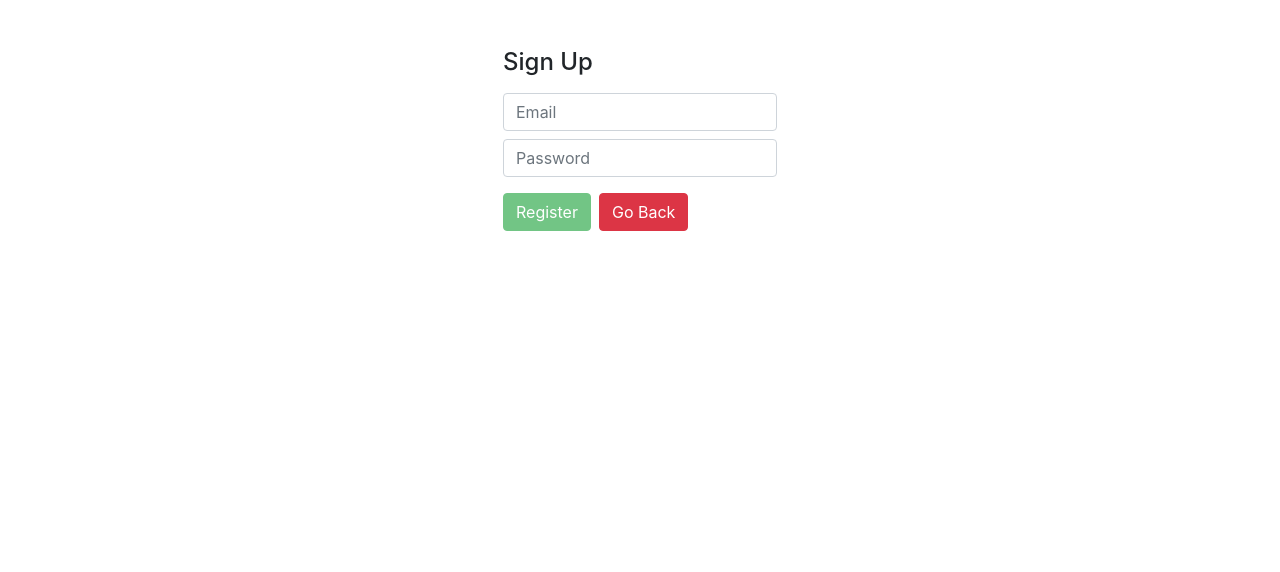
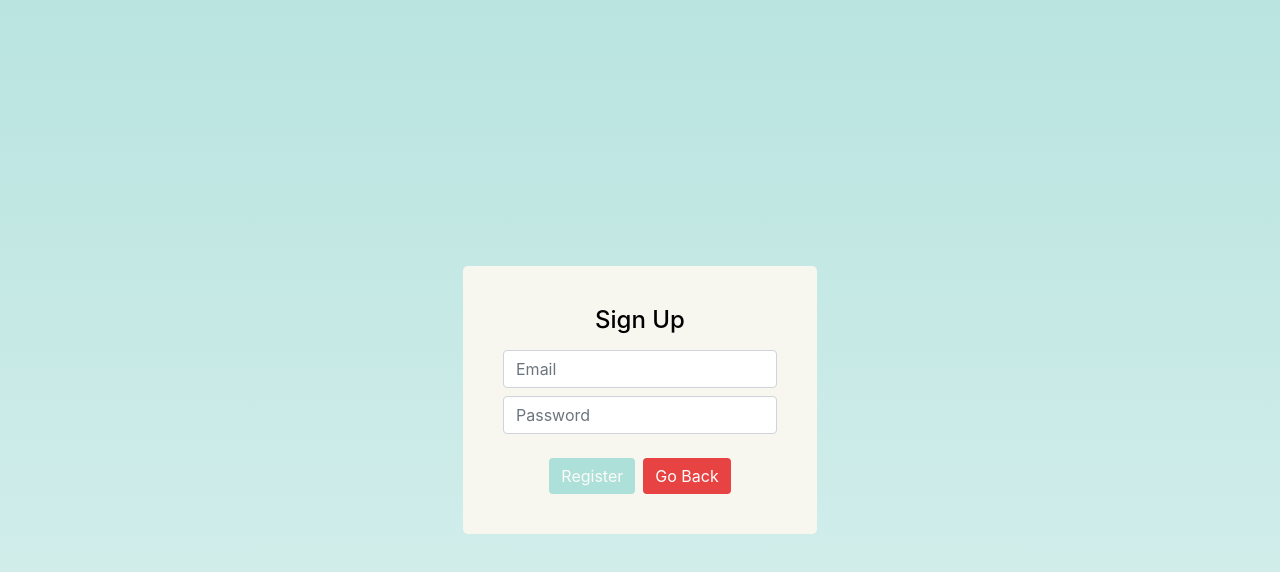
Before and after one commit to BertoPolo/numentech, a React (Create React App) app: page /register in a window 1280 px wide. Shown: the top 572 px of the page. Built offline with nearby package versions, Linux system fonts and the light colour scheme; the HTML template or start-up script is replaced by a standard one.

Commit message:
style /register

```diff
--- a/src/App.css
+++ b/src/App.css
@@ -12,11 +12,11 @@
     font-size: 400% !important;
   }
 }
-/* .transparencywWhiteBox {
-  background-color: #e9e3e3a6;
+.transparencywWhiteBox {
+  background-color: #f7f7f0;
   color: black;
   border-radius: 5px;
-} */
+}
 
 .buttonLogin {
   background: #0fbcaf !important;
@@ -27,8 +27,24 @@
 .buttonLogin:disabled {
   background: #87d4ce !important;
 }
+
 .btnSignup {
   background: #fcae1e !important;
+}
+.btnSignup:hover {
+  background: #ce8d15 !important;
+}
+
+.btnBack {
+  background: #e84343 !important;
+}
+.btnBack:hover {
+  background: #c63b3b !important;
+}
+
+.registerBg {
+  background: rgb(218, 241, 239);
+  background: linear-gradient(0deg, rgba(218, 241, 239, 1) 0%, rgba(185, 228, 223, 1) 100%);
 }
 
 .login-container {
--- a/src/components/LoginFormBox.jsx
+++ b/src/components/LoginFormBox.jsx
@@ -63,7 +63,7 @@ const FormBox = () => {
 
     return (
         <>
-            <Form className="login-container" onSubmit={createToken}>
+            <Form className="login-container" onSubmit={createToken} style={{ opacity: isCharging ? "0.5" : "1" }}>
                 <div className="login-modal">
                     <h3 className="mb-3 d-flex">Welcome!</h3>
 
@@ -86,7 +86,7 @@ const FormBox = () => {
                         </Button>
                     </div>
 
-                    <Link className="mt-4 d-block text-center" onClick={() => navigate("/home")}><small>I don't have an account</small></Link>
+                    <Link className="mt-4 d-block text-center" to="/home"><small>I don't have an account</small></Link>
 
                     {/* <small className="text-muted text-center login-small-font d-block mt-3">© 2024 ALL RIGHTS RESERVED</small> */}
                 </div >
--- a/src/components/Register.jsx
+++ b/src/components/Register.jsx
@@ -11,6 +11,10 @@ const CreateUser = () => {
     const navigate = useNavigate()
     const registerBtnRef = useRef()
     const backBtnRef = useRef()
+
+    const isValidEmail = email => {
+        return /^[^\s@]+@[^\s@]+\.[^\s@]+$/.test(email);
+    };
 
     const ableBtn = e => {
         if (registerBtnRef.current) {
@@ -57,10 +61,10 @@ const CreateUser = () => {
 
 
     return (
-        <>
-            <div className="login-container">
+        <div className="d-flex justify-content-center align-items-center registerBg" style={{ minHeight: "100vh" }}>
+            <div className="login-container text-center transparencywWhiteBox p-3">
 
-                <Form className="p-4 mt-4 rounded" onSubmit={(e) => handleSubmit(e)}>
+                <Form className="p-4" onSubmit={(e) => handleSubmit(e)} style={{ opacity: isCharging ? "0.5" : "1" }}>
                     <h4 className="mb-3">Sign Up</h4>
 
                     <Form.Group>
@@ -68,14 +72,14 @@ const CreateUser = () => {
                         <Form.Control type="password" placeholder="Password" onChange={(e) => setPasswordInput(e.target.value)} />
                     </Form.Group>
 
-                    <div>
+                    <div className="mt-4">
 
-                        <Button variant="success" type="submit" ref={registerBtnRef} disabled={!passwordInput || !emailInput}>
+                        <Button className="buttonLogin border-0" type="submit" ref={registerBtnRef} disabled={!isValidEmail(emailInput) || (!passwordInput)}>
                             Register
                         </Button>
 
                         <Link className="ml-2" to="/">
-                            <Button variant="danger" ref={backBtnRef}>
+                            <Button className="border-0 btnBack" ref={backBtnRef}>
                                 Go Back
                             </Button>
                         </Link>
@@ -83,7 +87,7 @@ const CreateUser = () => {
                 </Form >
                 {isCharging && <Spinner animation="border" variant="success" className="position-absolute" />}
             </div>
-        </>
+        </div>
 
     )
 }
```
